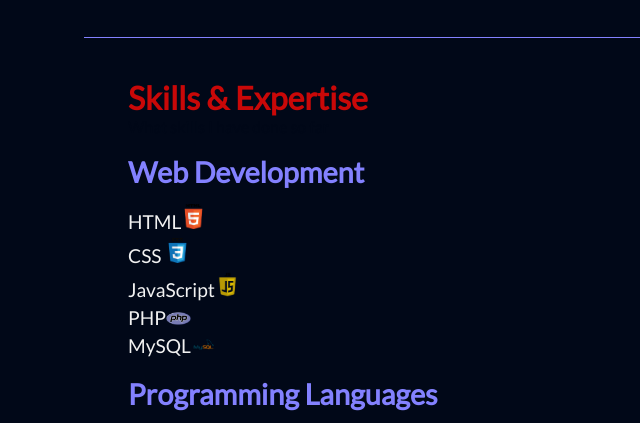
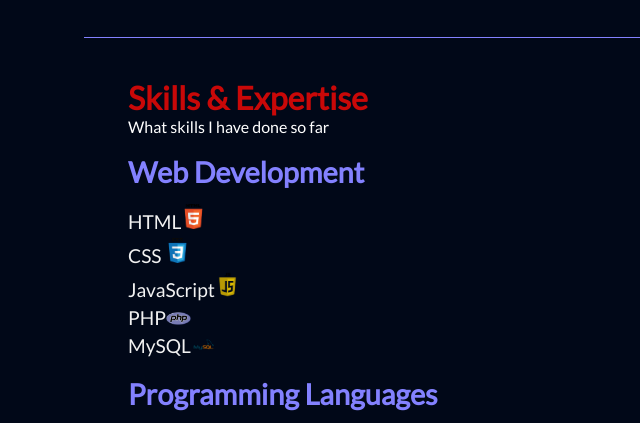
Before and after one commit to Abdullah-Khalid-web/AbdullahsTechJourney.github.io, a plain HTML site: page index.html in a window 1280 px wide. Shown: the part 1355-1778 px from the top of the page, without its empty margins (0-640 px from the left). Drawn offline with nearby package versions, Linux system fonts and the light colour scheme.

```diff
--- a/index.html
+++ b/index.html
@@ -99,7 +99,7 @@
 
         <section id="skills" class="skills-section">
             <h1 class=" blue">Skills & Expertise</h1>
-            <span class="text-dark">What skills I have done so far</span><br><br>
+            <span class="text-white">What skills I have done so far</span><br><br>
             <div class="skill-category">
                 <h2 class="category-title"><span class="highlight">Web Development</span></h2>
                 <ul class="skill-list">
```
